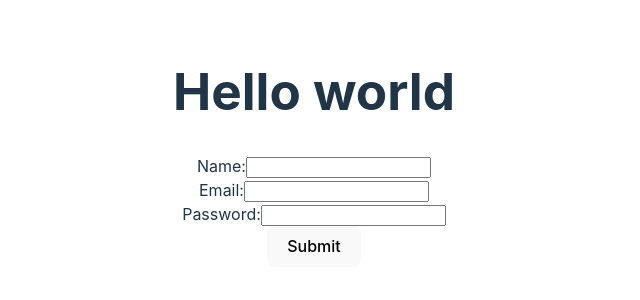
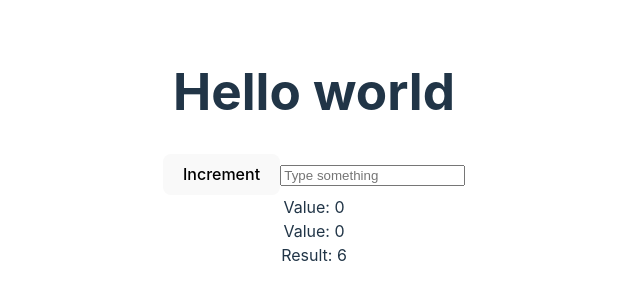
Before and after one commit to vishalahiryadav/Linkdin-post-, a React (Vite) app in the folder react.js/: page / in a window 1280 px wide. Shown: the part 252-552 px from the top of the page, without its empty margins (326-966 px from the left). Built offline with nearby package versions, Linux system fonts and the light colour scheme.

Commit message:
useMemo vs React.memo

```diff
--- a/react.js/src/App.jsx
+++ b/react.js/src/App.jsx
@@ -3,9 +3,13 @@ import './App.css'
 import useRenderTime from './Measure_Component_performance/useRenderTime'
 import InfiniteScroll from './Infinite_Scroll/InfiniteScroll'
 import FormValidation from './Form Validation/FormValidation'
+import ExpensiveCalculation from './useMemo_vs_React.memo/ExpensiveCalculation'
+import ParentComponent from './useMemo_vs_React.memo/ParentComponent'
 
 function App() {
 
+
+  const count = 3;
   useRenderTime()
 
   return (
@@ -13,7 +17,9 @@ function App() {
     <h1>Hello world</h1>
     {/* <Index /> */}
     {/* <InfiniteScroll /> */}
-    <FormValidation />
+    {/* <FormValidation /> */}
+    <ParentComponent />
+    <ExpensiveCalculation count={count} />
     </>
   )
 }
--- /dev/null
+++ b/react.js/src/useMemo_vs_React.memo/ExpensiveCalculation.jsx
@@ -0,0 +1,13 @@
+import {useMemo } from 'react';
+
+export default function ExpensiveCalculation({ count }) {
+  const compute = (num) => {
+    console.log('Performing expensive calculation...');
+    return num * 2;
+  };
+
+  // Memoize the result of the expensive calculation
+  const memoizedResult = useMemo(() => compute(count), [count]);
+
+  return <div>Result: {memoizedResult}</div>;
+}
--- /dev/null
+++ b/react.js/src/useMemo_vs_React.memo/ParentComponent.jsx
@@ -0,0 +1,32 @@
+import { useState, memo } from 'react';
+
+const Child = memo(({ value }) => {
+  console.log('Memoized Child re-rendered!');
+  return <div>Value: {value}</div>;
+});
+
+const NonMemoChild = ({ value }) => {
+  console.log('Non-memoized Child re-rendered!');
+  return <div>Value: {value}</div>;
+};
+
+export default function Parent() {
+  const [count, setCount] = useState(0);
+  const [text, setText] = useState('');
+
+  return (
+    <div>
+      <button onClick={() => setCount((prev) => prev + 1)}>Increment</button>
+      <input
+        type="text"
+        value={text}
+        placeholder="Type something"
+        onChange={(e) => setText(e.target.value)}
+      />
+      <Child value={count} />{' '}
+      {/* Memoized child re-renders only when `count` changes */}
+      <NonMemoChild value={count} />{' '}
+      {/* Non-memoized child always re-renders if any other state change */}
+    </div>
+  );
+}
```
